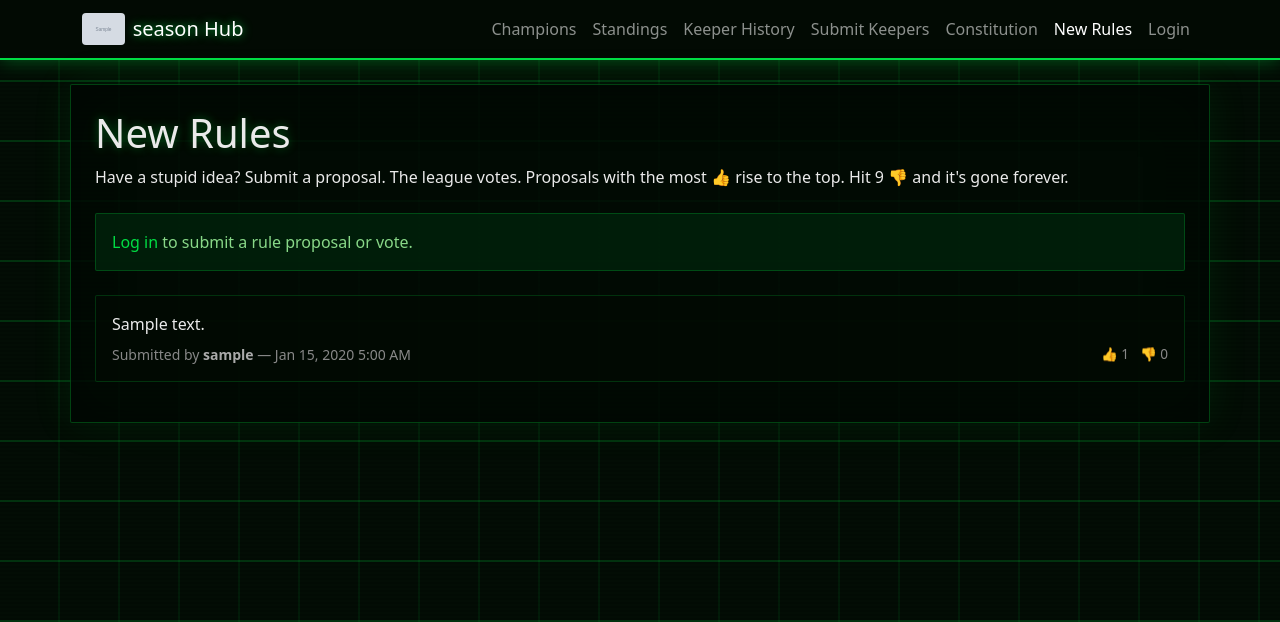
After one commit to TomLafferty/fantasy_league_hub, a Django app: page /rules/ in a window 1280 px wide. The commit adds this page. Shown: the top 622 px of the page. Run offline with Django 4.2, Linux system fonts and the light colour scheme; tables that the repository leaves empty hold one stand-in row (values such as "Sample post"); grey boxes marked "Sample" are stand-in pictures.

Commit message:
new rules and constitution

```diff
--- a/leaguehub/models.py
+++ b/leaguehub/models.py
@@ -164,6 +164,32 @@ class TeamAccess(models.Model):
         return f"{self.user.username} -> {self.team.name} ({self.season.year})"
 
 
+class RuleProposal(models.Model):
+    description = models.TextField()
+    submitted_by = models.ForeignKey(
+        settings.AUTH_USER_MODEL,
+        on_delete=models.CASCADE,
+        related_name="rule_proposals",
+    )
+    created_at = models.DateTimeField(auto_now_add=True)
+
+    class Meta:
+        ordering = ["-created_at"]
+
+    def __str__(self):
+        return f"{self.submitted_by.username}: {self.description[:60]}"
+
+
+class RuleVote(models.Model):
+    VOTE_CHOICES = [("up", "up"), ("down", "down")]
+    proposal = models.ForeignKey(RuleProposal, on_delete=models.CASCADE, related_name="votes")
+    user = models.ForeignKey(settings.AUTH_USER_MODEL, on_delete=models.CASCADE, related_name="rule_votes")
+    vote = models.CharField(max_length=4, choices=VOTE_CHOICES)
+
+    class Meta:
+        unique_together = ("proposal", "user")
+
+
 class KeeperSubmission(models.Model):
     season = models.ForeignKey(Season, on_delete=models.CASCADE, related_name="keeper_submissions")
     team = models.ForeignKey(Team, on_delete=models.CASCADE, related_name="keeper_submissions")
--- a/leaguehub/templates/leaguehub/base.html
+++ b/leaguehub/templates/leaguehub/base.html
@@ -223,6 +223,8 @@
         <a class="nav-link {% block nav_standings %}{% endblock %}" href="/standings/">Standings</a>
         <a class="nav-link {% block nav_history %}{% endblock %}" href="/keepers/history/">Keeper History</a>
         <a class="nav-link {% block nav_submit %}{% endblock %}" href="/keepers/submit/">Submit Keepers</a>
+        <a class="nav-link {% block nav_constitution %}{% endblock %}" href="/constitution/">Constitution</a>
+        <a class="nav-link {% block nav_rules %}{% endblock %}" href="/rules/">New Rules</a>
         {% if user.is_authenticated %}
           <a class="nav-link" href="/logout/">Logout</a>
         {% else %}
--- /dev/null
+++ b/leaguehub/templates/leaguehub/new_rules.html
@@ -0,0 +1,113 @@
+{% extends "leaguehub/base.html" %}
+{% block title %}New Rules — {{ league_name }} Hub{% endblock %}
+{% block nav_rules %}active{% endblock %}
+{% block content %}
+<h1>New Rules</h1>
+<p class="mb-4" style="color:#eaeaea">
+  Have a stupid idea? Submit a proposal. The league votes.
+  Proposals with the most 👍 rise to the top. Hit 9 👎 and it's gone forever.
+</p>
+
+{% if user.is_authenticated %}
+<div class="mb-4 p-3" style="border:1px solid rgba(0,210,55,.28);border-radius:2px;background:rgba(2,10,4,.7)">
+  <h5 class="mb-3">Submit a Rule Proposal</h5>
+  <form method="post" action="{% url 'submit_rule' %}">
+    {% csrf_token %}
+    <div class="mb-3">
+      <textarea name="description" class="form-control" rows="3"
+                placeholder="Describe your proposed rule change..." required></textarea>
+    </div>
+    <button type="submit" class="btn btn-primary">Submit Proposal</button>
+  </form>
+</div>
+{% else %}
+<div class="alert alert-secondary mb-4">
+  <a href="/login/">Log in</a> to submit a rule proposal or vote.
+</div>
+{% endif %}
+
+{% if proposals %}
+  {% for proposal in proposals %}
+  <div class="proposal-card mb-3 p-3" id="proposal-{{ proposal.id }}"
+       style="border:1px solid rgba(0,210,55,.2);border-radius:2px;background:rgba(2,10,4,.7)">
+    <p class="mb-2" style="color:#eaeaea;white-space:pre-wrap">{{ proposal.description }}</p>
+    <div class="d-flex align-items-center gap-3 flex-wrap">
+      <small style="color:#888">
+        Submitted by <strong style="color:#aaa">{{ proposal.submitted_by.username }}</strong>
+        &mdash; {{ proposal.created_at|date:"M j, Y g:i A" }}
+      </small>
+      <div class="d-flex align-items-center gap-2 ms-auto">
+        {% if user.is_authenticated %}
+          <button class="btn btn-sm btn-outline-success vote-btn"
+                  data-proposal-id="{{ proposal.id }}" data-vote="up"
+                  style="font-size:.9rem;padding:2px 10px">
+            👍 <span class="vote-up-count">{{ proposal.up_count }}</span>
+          </button>
+          <button class="btn btn-sm btn-outline-danger vote-btn"
+                  data-proposal-id="{{ proposal.id }}" data-vote="down"
+                  style="font-size:.9rem;padding:2px 10px">
+            👎 <span class="vote-down-count">{{ proposal.down_count }}</span>
+          </button>
+        {% else %}
+          <span style="color:#888;font-size:.85rem">👍 {{ proposal.up_count }} &nbsp; 👎 {{ proposal.down_count }}</span>
+        {% endif %}
+      </div>
+    </div>
+  </div>
+  {% endfor %}
+{% else %}
+  <p style="color:#888">No proposals yet. Be the first to shake things up.</p>
+{% endif %}
+
+{% if user.is_authenticated %}
+{{ user_votes|json_script:"user-votes-data" }}
+<script>
+const VOTE_BASE = "{% url 'vote_rule' proposal_id=0 %}";
+const USER_VOTES = JSON.parse(document.getElementById('user-votes-data').textContent);
+
+// Apply initial active state from server data
+Object.entries(USER_VOTES).forEach(([pid, vote]) => applyActiveState(pid, vote));
+
+document.querySelectorAll('.vote-btn').forEach(btn => {
+  btn.addEventListener('click', () => {
+    const pid  = btn.dataset.proposalId;
+    const vote = btn.dataset.vote;
+    const url  = VOTE_BASE.replace('/0/', `/${pid}/`);
+    const csrf = document.querySelector('[name=csrfmiddlewaretoken]').value;
+
+    fetch(url, {
+      method: 'POST',
+      headers: {'X-CSRFToken': csrf, 'Content-Type': 'application/x-www-form-urlencoded'},
+      body: `vote=${vote}`,
+    })
+    .then(r => r.json())
+    .then(data => {
+      if (data.deleted) {
+        const card = document.getElementById(`proposal-${pid}`);
+        card.style.transition = 'opacity .4s';
+        card.style.opacity = '0';
+        setTimeout(() => card.remove(), 400);
+        return;
+      }
+      const card = document.getElementById(`proposal-${pid}`);
+      card.querySelector('.vote-up-count').textContent   = data.up_count;
+      card.querySelector('.vote-down-count').textContent = data.down_count;
+      USER_VOTES[pid] = data.user_vote;
+      applyActiveState(pid, data.user_vote);
+    });
+  });
+});
+
+function applyActiveState(pid, currentVote) {
+  const card = document.getElementById(`proposal-${pid}`);
+  if (!card) return;
+  const upBtn   = card.querySelector('[data-vote="up"]');
+  const downBtn = card.querySelector('[data-vote="down"]');
+  upBtn.className   = `btn btn-sm vote-btn ${currentVote === 'up'   ? 'btn-success'  : 'btn-outline-success'}`;
+  downBtn.className = `btn btn-sm vote-btn ${currentVote === 'down' ? 'btn-danger'   : 'btn-outline-danger'}`;
+  upBtn.style.cssText   = 'font-size:.9rem;padding:2px 10px';
+  downBtn.style.cssText = 'font-size:.9rem;padding:2px 10px';
+}
+</script>
+{% endif %}
+{% endblock %}
--- a/leaguehub/urls.py
+++ b/leaguehub/urls.py
@@ -2,6 +2,10 @@ from django.urls import path
 from .views import (
     home,
     champions_view,
+    constitution_view,
+    rules_view,
+    submit_rule_view,
+    vote_rule_view,
     standings_view,
     keeper_history_view,
     submit_keepers_view,
@@ -11,6 +15,10 @@ from .views import (
 urlpatterns = [
     path("", home, name="home"),
     path("champions/", champions_view, name="champions"),
+    path("constitution/", constitution_view, name="constitution"),
+    path("rules/", rules_view, name="rules"),
+    path("rules/submit/", submit_rule_view, name="submit_rule"),
+    path("rules/<int:proposal_id>/vote/", vote_rule_view, name="vote_rule"),
     path("standings/", standings_view, name="standings"),
     path("keepers/history/", keeper_history_view, name="keeper_history"),
     path("keepers/submit/", submit_keepers_view, name="submit_keepers"),
--- a/leaguehub/views.py
+++ b/leaguehub/views.py
@@ -1,10 +1,12 @@
 from django.contrib import messages
 from django.contrib.auth.decorators import login_required
-from django.http import Http404
+from django.db.models import Count, Q
+from django.http import Http404, JsonResponse
 from django.shortcuts import get_object_or_404, redirect, render
+from django.views.decorators.http import require_POST
 
 from .forms import KeeperSubmissionForm
-from .models import Champion, DraftPick, KeeperRecord, KeeperSubmission, RosterSnapshot, Season, Standing, Team, TeamAccess
+from .models import Champion, DraftPick, KeeperRecord, KeeperSubmission, RosterSnapshot, RuleProposal, RuleVote, Season, Standing, Team, TeamAccess
 
 
 def home(request):
@@ -59,6 +61,77 @@ def team_detail_view(request, team_id):
     return render(request, "leaguehub/team_detail.html", {
         "team": team,
         "roster": roster,
+    })
+
+
+def constitution_view(request):
+    return render(request, "leaguehub/constitution.html")
+
+
+def rules_view(request):
+    proposals = (
+        RuleProposal.objects
+        .annotate(
+            up_count=Count("votes", filter=Q(votes__vote="up")),
+            down_count=Count("votes", filter=Q(votes__vote="down")),
+        )
+        .order_by("-up_count", "-created_at")
+    )
+    user_votes = {}
+    if request.user.is_authenticated:
+        user_votes = {
+            v.proposal_id: v.vote
+            for v in RuleVote.objects.filter(user=request.user, proposal__in=proposals)
+        }
+    return render(request, "leaguehub/new_rules.html", {
+        "proposals": proposals,
+        "user_votes": user_votes,
+    })
+
+
+@login_required
+def submit_rule_view(request):
+    if request.method == "POST":
+        description = request.POST.get("description", "").strip()
+        if description:
+            RuleProposal.objects.create(submitted_by=request.user, description=description)
+            messages.success(request, "Rule proposal submitted.")
+        else:
+            messages.error(request, "Description cannot be empty.")
+    return redirect("rules")
+
+
+@login_required
+@require_POST
+def vote_rule_view(request, proposal_id):
+    proposal = get_object_or_404(RuleProposal, id=proposal_id)
+    vote_value = request.POST.get("vote")
+    if vote_value not in ("up", "down"):
+        return JsonResponse({"error": "invalid"}, status=400)
+
+    existing = RuleVote.objects.filter(proposal=proposal, user=request.user).first()
+    if existing:
+        if existing.vote == vote_value:
+            existing.delete()
+        else:
+            existing.vote = vote_value
+            existing.save()
+    else:
+        RuleVote.objects.create(proposal=proposal, user=request.user, vote=vote_value)
+
+    down_count = RuleVote.objects.filter(proposal=proposal, vote="down").count()
+    if down_count >= 9:
+        proposal.delete()
+        return JsonResponse({"deleted": True})
+
+    up_count = RuleVote.objects.filter(proposal=proposal, vote="up").count()
+    down_count = RuleVote.objects.filter(proposal=proposal, vote="down").count()
+    user_vote_obj = RuleVote.objects.filter(proposal=proposal, user=request.user).first()
+    return JsonResponse({
+        "deleted": False,
+        "up_count": up_count,
+        "down_count": down_count,
+        "user_vote": user_vote_obj.vote if user_vote_obj else None,
     })
 
 
```
Also changed, not shown: leaguehub/templates/leaguehub/constitution.html (added, +26 -0 lines), leaguehub/migrations/0006_rule_proposal_vote.py (added).
